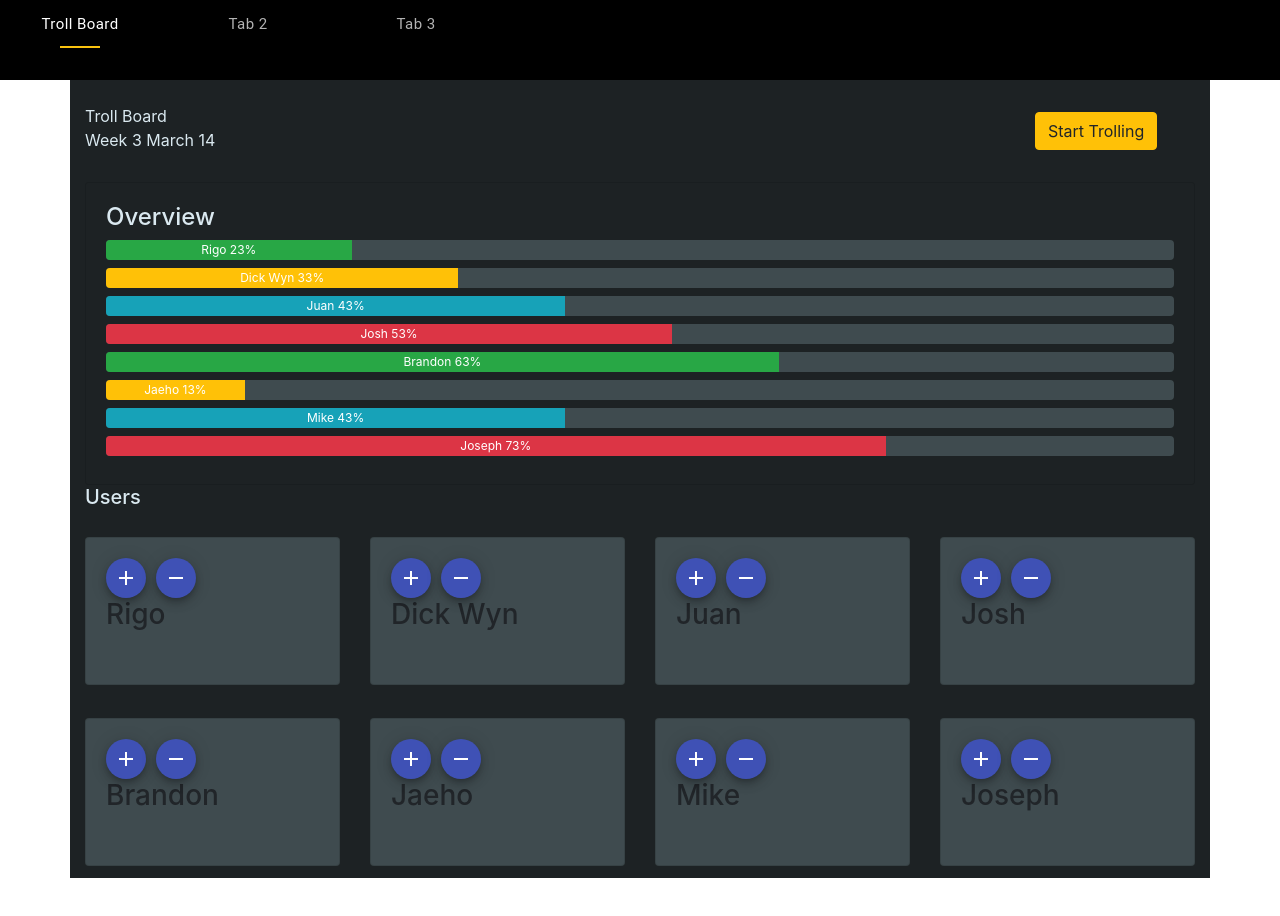
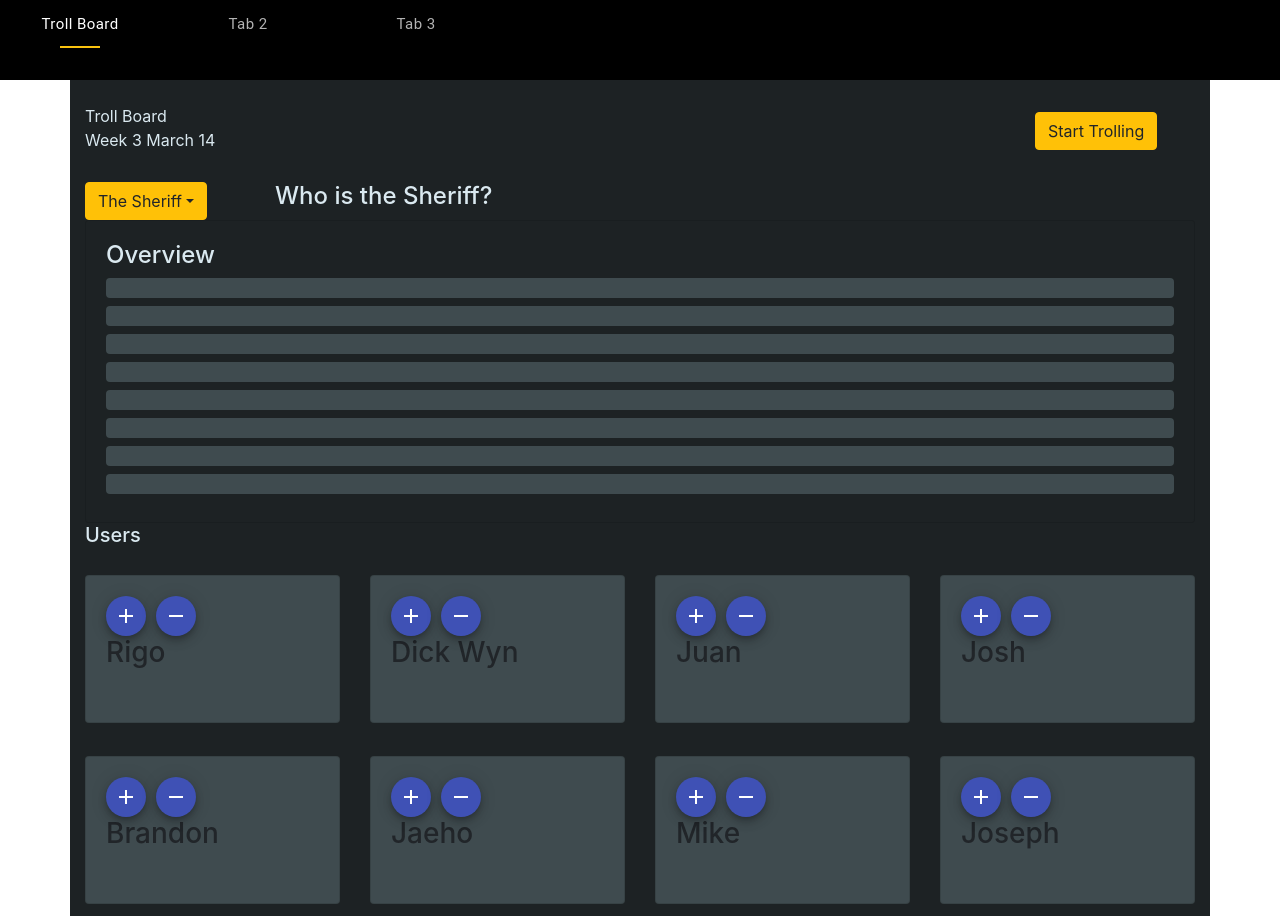
Before and after one commit to mikewarden/troll_board, a Gatsby site: page /app in a window 1280 px wide. Before the commit the page ends 878 px from the top, so only its background shows below. Built offline with nearby package versions, Linux system fonts and the light colour scheme; Gatsby itself is replaced by a stand-in of ours.

Commit message:
added sheriff pull down menu.

```diff
--- /dev/null
+++ b/src/components/dropdown.js
@@ -0,0 +1,32 @@
+import React from "react"
+import { useState } from 'react'
+import Dropdown from 'react-bootstrap/Dropdown'
+
+    const SheriffMenu = (props) => {
+
+        const onChange = (e) => {
+            console.log(e.target.name);
+            const name = `This week's sheriff is ${e.target.name}`;
+            props.onChange(name);
+        }
+        return (
+        <Dropdown>
+        <Dropdown.Toggle variant="warning" id="dropdown-basic">
+            The Sheriff
+        </Dropdown.Toggle>
+
+        <Dropdown.Menu onClick={onChange}>
+                <Dropdown.Item name="Rigo">Rigo</Dropdown.Item>
+                <Dropdown.Item name="Dick Wyn">Dick Wyn</Dropdown.Item>
+                <Dropdown.Item name="Juan">Juan</Dropdown.Item>
+                <Dropdown.Item name="Josh">Josh</Dropdown.Item>
+                <Dropdown.Item name="Brandon">Brandon</Dropdown.Item>
+                <Dropdown.Item name="Jaeho">Jaeho</Dropdown.Item>
+                <Dropdown.Item name="Mike">Mike</Dropdown.Item>
+                <Dropdown.Item name="Joseph">Joseph</Dropdown.Item>
+            </Dropdown.Menu>
+        </Dropdown>
+        )
+    }
+
+    export default SheriffMenu;
--- a/src/pages/app.js
+++ b/src/pages/app.js
@@ -7,21 +7,22 @@ import Row from 'react-bootstrap/Row'
 import Col from 'react-bootstrap/Col'
 import Card from 'react-bootstrap/Card'
 import Button from 'react-bootstrap/Button'
-import Dropdown from 'react-bootstrap/Dropdown'
 import Fab from '@material-ui/core/Fab'
 import AddIcon from '@material-ui/icons/Add'
 import TrollChart from '../components/barChart'
 import UserCard from '../components/card'
+import SheriffMenu from '../components/dropdown'
 
 const App = (props) => {
-    const [bar1Data, setBar1Data] = useState(23);
-    const [bar2Data, setBar2Data] = useState(33);
-    const [bar3Data, setBar3Data] = useState(43);
-    const [bar4Data, setBar4Data] = useState(53);
-    const [bar5Data, setBar5Data] = useState(63);
-    const [bar6Data, setBar6Data] = useState(13);
-    const [bar7Data, setBar7Data] = useState(43);
-    const [bar8Data, setBar8Data] = useState(73);
+    const [bar1Data, setBar1Data] = useState(0);
+    const [bar2Data, setBar2Data] = useState(0);
+    const [bar3Data, setBar3Data] = useState(0);
+    const [bar4Data, setBar4Data] = useState(0);
+    const [bar5Data, setBar5Data] = useState(0);
+    const [bar6Data, setBar6Data] = useState(0);
+    const [bar7Data, setBar7Data] = useState(0);
+    const [bar8Data, setBar8Data] = useState(0);
+    const [sheriffName, setSheriff] = useState("Who is the Sheriff?");
 
     let bar1 = bar1Data;
     let bar2 = bar2Data;
@@ -82,6 +83,11 @@ const App = (props) => {
         setBar8Data(bar8Data - 10);
     }
 
+    const handleSheriffClick = (name) => {
+        console.log(name);
+        setSheriff(name);
+    }
+
         return (
             <div>
                 <Navbar />
@@ -97,6 +103,12 @@ const App = (props) => {
                         <span style={styles.headerText}>Week 3 March 14</span>
                     </Col>
                     <Col xs={2}><Button style={styles.buttonStyle} variant="warning">Start Trolling</Button></Col>
+                    <Col xs={2}>
+            <SheriffMenu onChange={handleSheriffClick} />
+                    </Col>
+                    <Col xs={10}>
+                        <h4 style={styles.headerText}>{sheriffName}</h4>
+                    </Col>
                 </Row>
                 <Row>
                     <Col>
```
